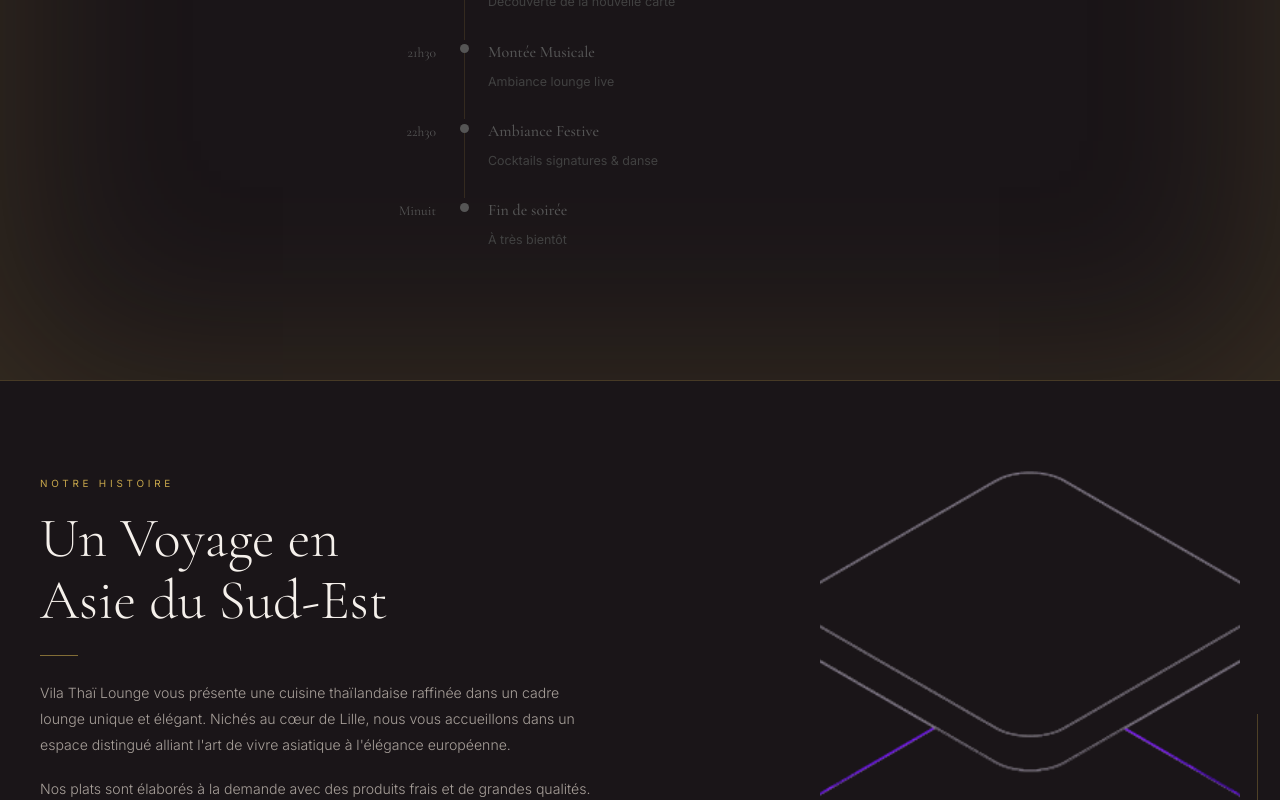
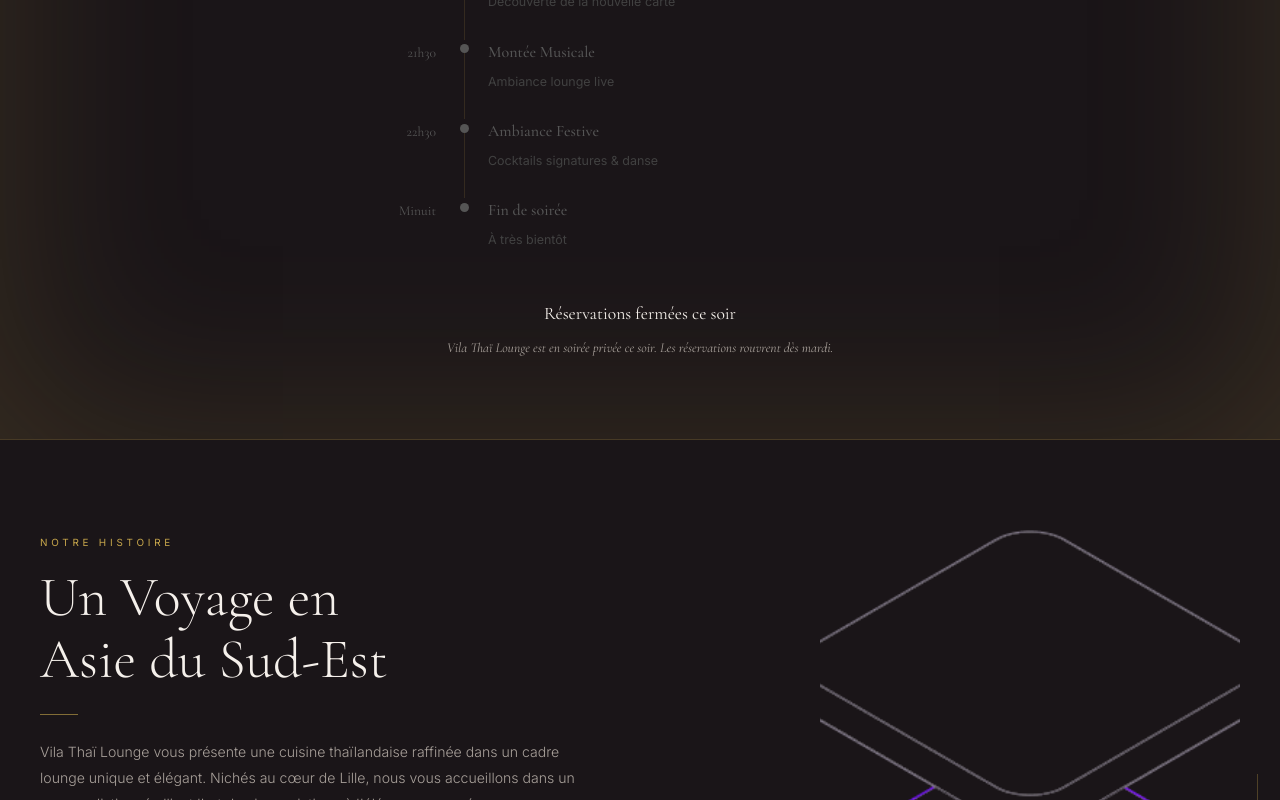
Before and after one commit to ShizuSMV/vilathai-lounge, a React (Vite) app: page / in a window 1280 px wide. Shown: the part 1420-2220 px from the top of the page. Built offline with nearby package versions, Linux system fonts and the light colour scheme.

Commit message:
feat: replace inauguration CTA with closed message when event starts

```diff
--- a/src/components/Inauguration.jsx
+++ b/src/components/Inauguration.jsx
@@ -145,7 +145,12 @@
           </ul>
         </div>
 
-        {!revealed && (
+        {revealed ? (
+          <div className="inauguration__closed">
+            <p className="inauguration__closed-title">{t('reservation.closed_tonight_title')}</p>
+            <p className="inauguration__closed-msg">{t('reservation.closed_tonight_msg')}</p>
+          </div>
+        ) : (
           <a href="#reservation" className="inauguration__cta">{t('inauguration.cta')}</a>
         )}
 
--- a/src/components/Inauguration.scss
+++ b/src/components/Inauguration.scss
@@ -292,6 +292,27 @@
     }
   }
 
+  // ── Closed ────────────────────────────────────────────────
+  &__closed {
+    animation: fadeInUp 0.7s ease 0.2s both;
+
+    &-title {
+      font-family: $font-serif;
+      font-size: 1.1rem;
+      font-weight: 400;
+      color: $color-cream;
+      margin-bottom: 0.5rem;
+    }
+
+    &-msg {
+      font-family: $font-serif;
+      font-size: 0.85rem;
+      font-style: italic;
+      color: $color-cream-muted;
+      line-height: 1.7;
+    }
+  }
+
   // ── CTA ───────────────────────────────────────────────────
   &__cta {
     display: inline-block;
```
